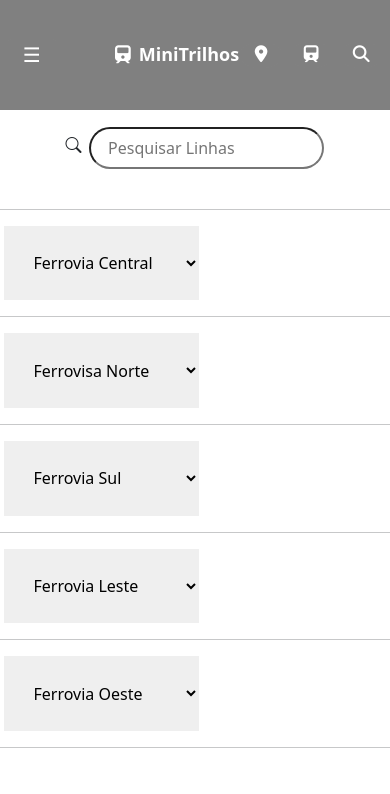
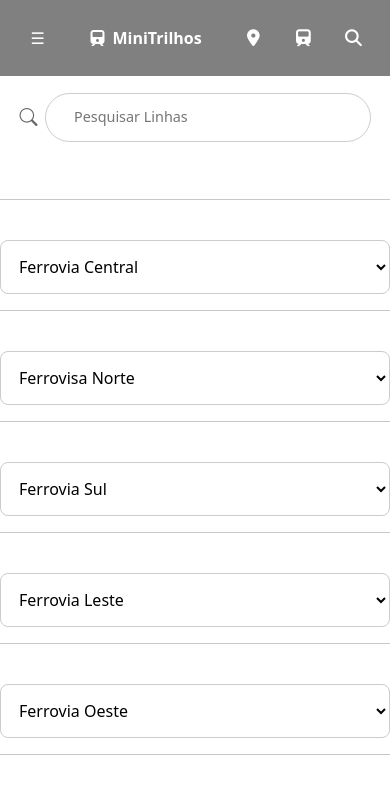
Before and after one commit to Murilo08-del/MOCKUP, a PHP site: page /html/Linhas.html in a window 390 px wide. Shown: the top 794 px of the page. Run offline with PHP 8.4, Linux system fonts and the light colour scheme.

Commit message:
tela de linhas responsiva teste

```diff
--- a/css/Linhas.css
+++ b/css/Linhas.css
@@ -1,39 +1,35 @@
-@media(max-width:480px) {
 * {
     margin: 0;
     padding: 0;
     box-sizing: border-box;
 }
 
-  /* navbar */
+/* Mobile First - Base styles */
 .top-bar {
     background-color: gray;
     color: white;
     display: flex;
     justify-content: space-between;
     align-items: center;
-    padding: 3vh 2vw;
+    padding: 2vh 4vw;
 }
 
 .logo {
     display: flex;
     align-items: center;
-    font-size: 18px;
+    font-size: clamp(1rem, 4vw, 1.5rem);
     font-weight: bold;
     gap: 8px;
-    margin-left: 15vw;
 }
 
 .icons {
     display: flex;
-    gap: 2vw;
+    gap: clamp(1vw, 2vw, 3vw);
     align-items: center;
     justify-content: center;
-    padding: 1vh 0;
     flex-wrap: wrap;
 }
 
-  /* Mudar de tela */
 .icons a {
     text-decoration: none;
 }
@@ -41,17 +37,16 @@
 .icons i {
     background-color: gray;
     color: white;
-    padding: 1.5vh;
-    font-size: 2vh;
+    padding: clamp(8px, 1.5vh, 12px);
+    font-size: clamp(14px, 2vh, 18px);
     border-radius: 50%;
     transition: background-color 0.3s, transform 0.2s;
     display: inline-flex;
     align-items: center;
     justify-content: center;
-    width: 5vh;
-    height: 2vh;
+    width: clamp(35px, 5vh, 45px);
+    height: clamp(35px, 5vh, 45px);
 }
-
 
 .icons i:hover {
     background-color: orange;
@@ -63,19 +58,24 @@
 }
 
 input {
-    border-radius: 10vw;
+    border-radius: 25px;
+    border: 1px solid #ccc;
+    padding: 10px 15px;
 }
 
 .open-btn {
-    font-size: 20px;
+    font-size: clamp(16px, 4vw, 20px);
     cursor: pointer;
     background-color: gray;
     color: white;
-    padding: 1px 15px;
+    padding: 8px 15px;
     border: none;
-    top: 10px;
-    left: 20px;
     border-radius: 5px;
+    transition: background-color 0.3s;
+}
+
+.open-btn:hover {
+    background-color: #555;
 }
 
 /* Sidebar */
@@ -89,53 +89,171 @@
     overflow-x: hidden;
     transition: 0.3s;
     padding-top: 60px;
-    z-index: 1;
+    z-index: 1000;
+    box-shadow: 2px 0 5px rgba(0, 0, 0, 0.1);
 }
 
 .sidebar a {
-    padding: 10px 20px;
+    padding: 15px 20px;
     text-decoration: none;
-    font-size: 18px;
+    font-size: clamp(16px, 3vw, 18px);
     color: black;
     display: block;
     transition: 0.3s;
 }
 
 .sidebar a:hover {
-    background-color: gray;
+    background-color: #f0f0f0;
 }
 
-  /* Botão de fechar */
 .close-btn {
     position: absolute;
     top: 20px;
     right: 25px;
     font-size: 30px;
     cursor: pointer;
-    color: white;
+    color: #333;
+    transition: color 0.3s;
+}
+
+.close-btn:hover {
+    color: #ff0000;
 }
 
 .pesquisa {
     display: flex;
     justify-content: center;
-    margin-top: 2vh;
-    border-radius: 20vh;
-    height: 5vh;
+    align-items: center;
+    margin: 2vh auto;
+    max-width: 90%;
     gap: 2vw;
 }
 
-  .lupa {
-    margin-top: 6px;
+.pesquisa input {
+    width: 100%;
+    max-width: 500px;
+    padding: clamp(10px, 1.5vh, 14px);
+    border-radius: 25px;
+    border: 1px solid #ccc;
+    font-size: clamp(0.9rem, 2vw, 1rem);
 }
 
-  /* linha */
+.lupa {
+    font-size: clamp(18px, 4vw, 24px);
+    color: #666;
+}
+
 hr {
-    z-index: 0;
+    border: none;
+    border-top: 1px solid #ddd;
+    margin: 2vh 0;
 }
 
 select {
-    width: 50%;
-    padding: 3vh;
-    border: none;
+    width: 100%;
+    max-width: 500px;
+    padding: clamp(10px, 2vh, 14px);
+    border: 1px solid #ccc;
+    border-radius: 8px;
+    font-size: clamp(0.9rem, 2vw, 1rem);
+    background-color: white;
+}
+
+/* Tablet */
+@media (min-width: 481px) and (max-width: 768px) {
+    .top-bar {
+        padding: 2.5vh 5vw;
+    }
+
+    .logo {
+        margin-left: 0;
+    }
+
+    .pesquisa {
+        max-width: 80%;
+    }
+
+    .pesquisa input {
+        max-width: 600px;
+    }
+
+    select {
+        max-width: 600px;
+    }
+
+    .icons i {
+        width: 40px;
+        height: 40px;
     }
 }
+
+/* Desktop */
+@media (min-width: 769px) and (max-width: 1024px) {
+    .top-bar {
+        padding: 2.5vh 8vw;
+    }
+
+    .logo {
+        margin-left: 5vw;
+        font-size: 1.5rem;
+    }
+
+    .pesquisa {
+        max-width: 70%;
+    }
+
+    .pesquisa input {
+        max-width: 700px;
+    }
+
+    select {
+        max-width: 700px;
+        margin: 0 auto;
+    }
+
+    .icons {
+        gap: 1.5vw;
+    }
+
+    .icons i {
+        width: 45px;
+        height: 45px;
+    }
+}
+
+/* Large Desktop */
+@media (min-width: 1025px) {
+    .top-bar {
+        padding: 2.5vh 10vw;
+    }
+
+    .logo {
+        margin-left: 8vw;
+        font-size: 1.8rem;
+    }
+
+    .pesquisa {
+        max-width: 60%;
+    }
+
+    .pesquisa input {
+        max-width: 800px;
+    }
+
+    select {
+        max-width: 800px;
+        margin: 2vh auto;
+        display: block;
+    }
+
+    .icons {
+        gap: 2vw;
+        margin-right: 5vw;
+    }
+
+    .icons i {
+        width: 50px;
+        height: 50px;
+        font-size: 20px;
+    }
+}
```
Lines whose indentation alone changed are shown as unchanged.
